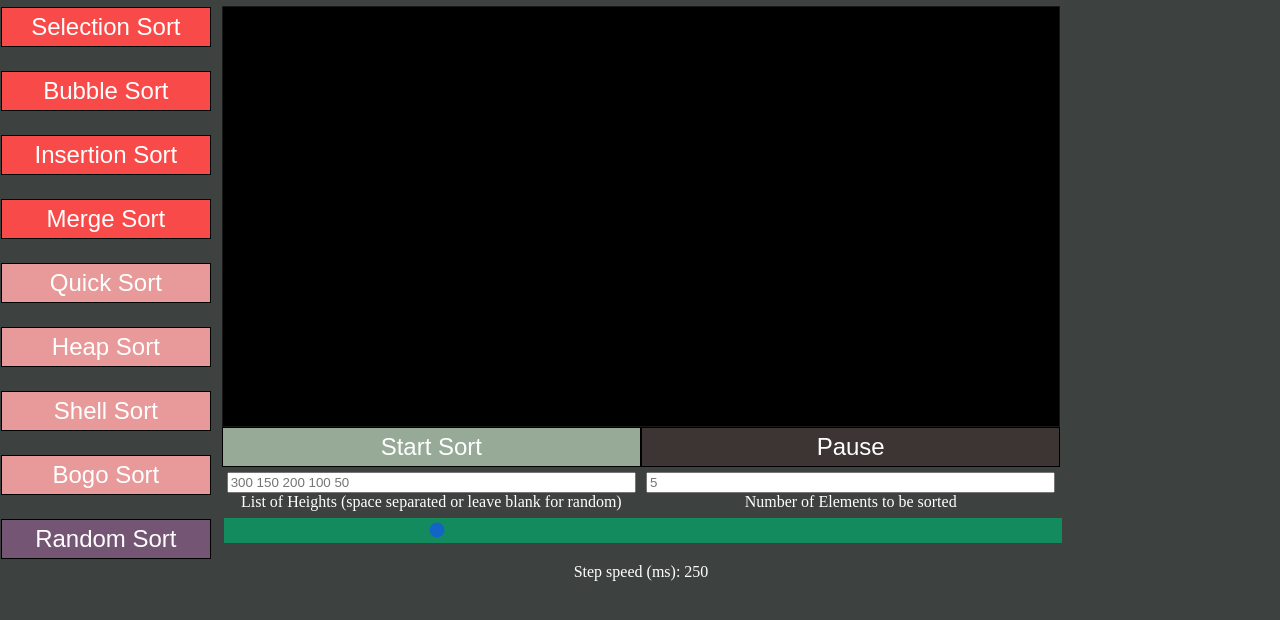
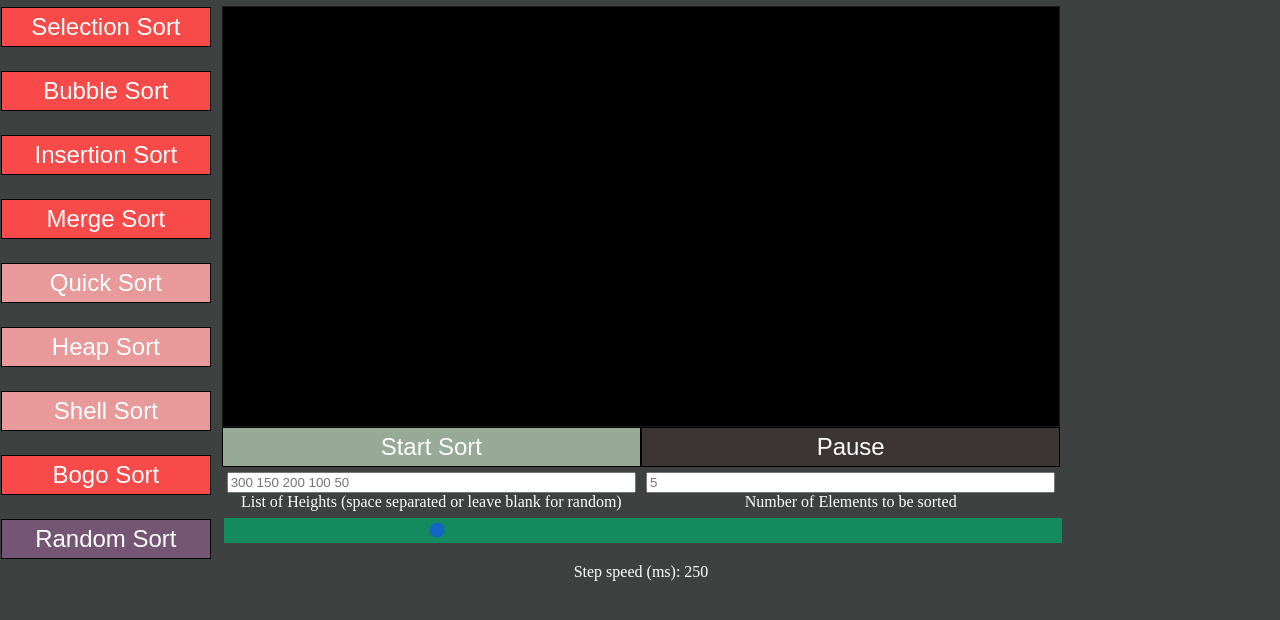
Before and after one commit to frociac/Canvas-Sorting-Algorithms-Visualizer, a plain HTML site: page index.html in a window 1280 px wide. Drawn offline with Linux system fonts and the light colour scheme.

Commit message:
Update index.html

```diff
--- a/index.html
+++ b/index.html
@@ -18,7 +18,7 @@
         <button class="choice-button WIP" id="quick">Quick Sort</button>
         <button class="choice-button WIP" id="heap">Heap Sort</button>
         <button class="choice-button WIP" id="shell">Shell Sort</button>
-        <button class="choice-button WIP" id="bogo">Bogo Sort</button>
+        <button class="choice-button" id="bogo">Bogo Sort</button>
         <button class="choice-button WIP" id="random">Random Sort</button>
       </div>
       <div id="center">
```
